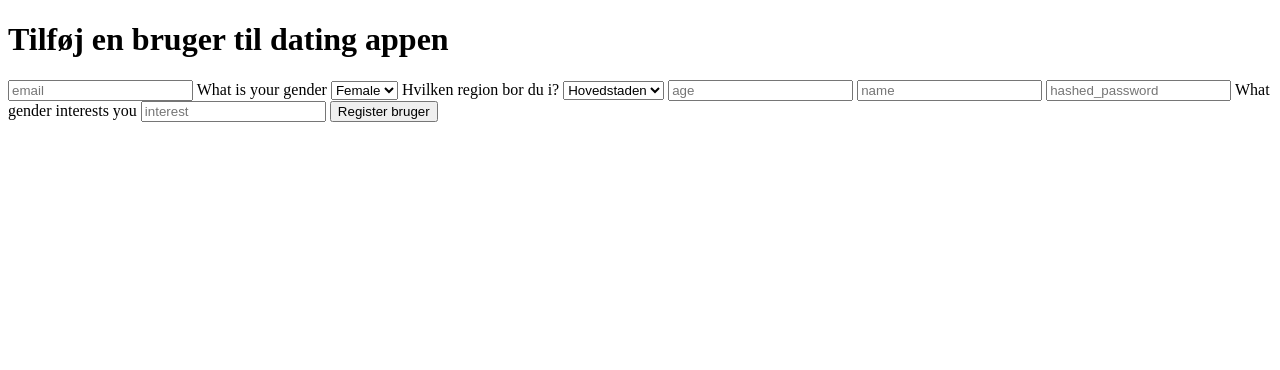
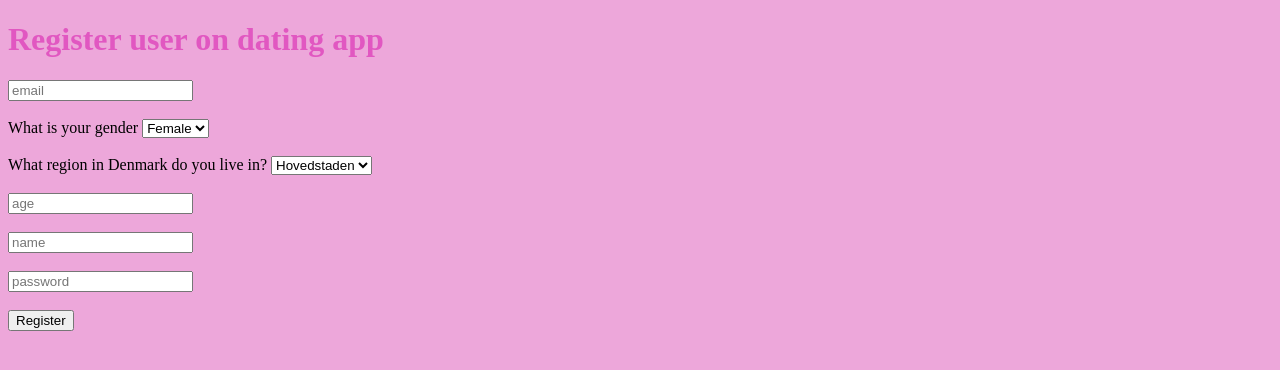
Before and after one commit to Silleelise/Tinder3.0, a website: page views/register.html in a window 1280 px wide. Drawn offline with Linux system fonts and the light colour scheme.

Commit message:
Update register.html

```diff
--- a/views/register.html
+++ b/views/register.html
@@ -2,15 +2,16 @@
 <html lang="en">
 <head>
     <meta charset="UTF-8">
-    <title>Register bruger</title>
+    <title>Register user</title>
 </head>
-<body>
+<body style="background-color: rgb(237, 167, 218);">
     <div>
-        <h1>Tilføj en bruger til dating appen</h1>
+        <h1 style="color: rgb(225, 87, 193);">Register user on dating app</h1>
 
         <!-- Register Form -->
         <form id="form" method="post">
             <input type="email" id="email" placeholder="email"/>
+            <br></br>
 
             <label>What is your gender</label>
 
@@ -19,8 +20,9 @@
                 <option value="female">Female</option>
                 <option value="male">Male</option>
             </select>
+            <br></br>
 
-            <label> Hvilken region bor du i? </label>
+            <label>What region in Denmark do you live in?</label>
             <select name="region" id="region" required>
                 <option value="" disabled>----</option>
                 <option value="Hovedstaden">Hovedstaden</option>
@@ -29,18 +31,17 @@
                 <option value="Midtjylland">Midtjylland</option>
                 <option value="Nordjylland">Nordjylland</option>
             </select>
+            <br></br>
 
             <input type="number" id="age" placeholder="age"/>
+            <br></br>
             <input type="text" id="name" placeholder="name"/>
-            <input type="text" id="hashed_password" placeholder="hashed_password"/>
+            <br></br>
+            <input type="text" id="hashed_password" placeholder="password"/>
+            <br></br>
 
 
-            <label>What gender interests you</label>
-
-            <input type="text" id="interest" placeholder="interest"/>
-
-
-            <button type="submit" name="Submit">Register bruger</button>
+            <button type="submit" name="Submit">Register</button>
         </form>
     </div>
     <script src="../controllers/signup.js"></script>
```
